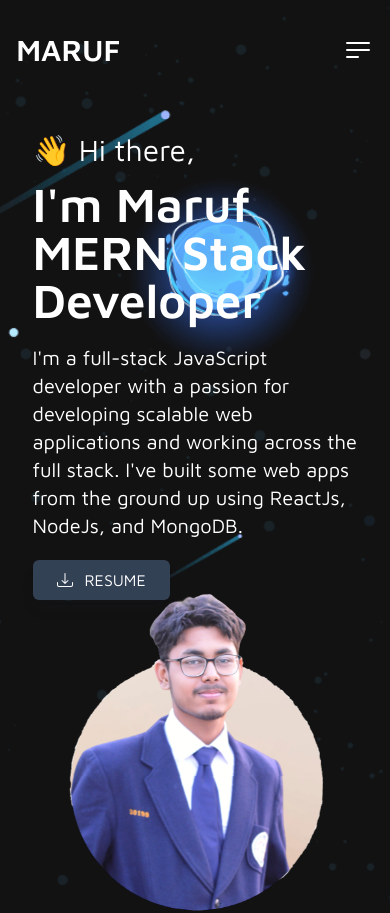
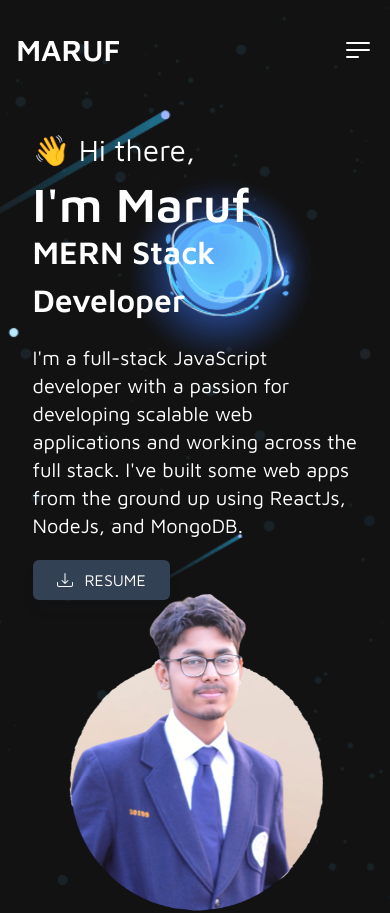
Before and after one commit to mickeymaruf/content-management, a React (Vite) app: page / in a window 390 px wide. Shown: the top 913 px of the page. Built offline with nearby package versions, Linux system fonts and the light colour scheme.

Commit message:
fixed responsiveness

```diff
--- a/src/Pages/Contact.jsx
+++ b/src/Pages/Contact.jsx
@@ -22,7 +22,7 @@ const Contact = () => {
     };
     return (
         <div id='contact' className='py-20'>
-            <div className='pl-20'>
+            <div className='ml-16'>
                 <div className='w-20 h-1 bg-white mb-5 rounded-full'></div>
                 <h1 className='text-5xl font-medium'>Contact Me</h1>
                 <p className='text-2xl mt-5'>I would love to hear from you!</p>
--- a/src/Pages/Header.jsx
+++ b/src/Pages/Header.jsx
@@ -49,8 +49,9 @@ const Header = () => {
                         <span className='wave'>👋</span> Hi there,
                     </h2>
 
-                    <h1 className='text-5xl font-bold mt-3 mb-5'>
-                        I'm Maruf <br />
+                    <h1 className='font-bold mt-3 mb-5'>
+                        <span className='text-5xl block'>I'm Maruf</span>
+                        <span className='text-[2rem] md:text-5xl'>
                             <TypeAnimation
                                 sequence={[
                                     'Full Stack Developer', // Types 'One'
@@ -63,7 +64,7 @@ const Header = () => {
                                 cursor={true}
                                 repeat={Infinity}
                             />
-
+                        </span>
                     </h1>
                     <p className='text-xl font-thin'>
                         I'm a full-stack JavaScript developer with a passion for developing scalable web applications and working across the full stack. I've built some web apps from the ground up using ReactJs, NodeJs, and MongoDB.
```
Lines whose indentation alone changed are shown as unchanged.
